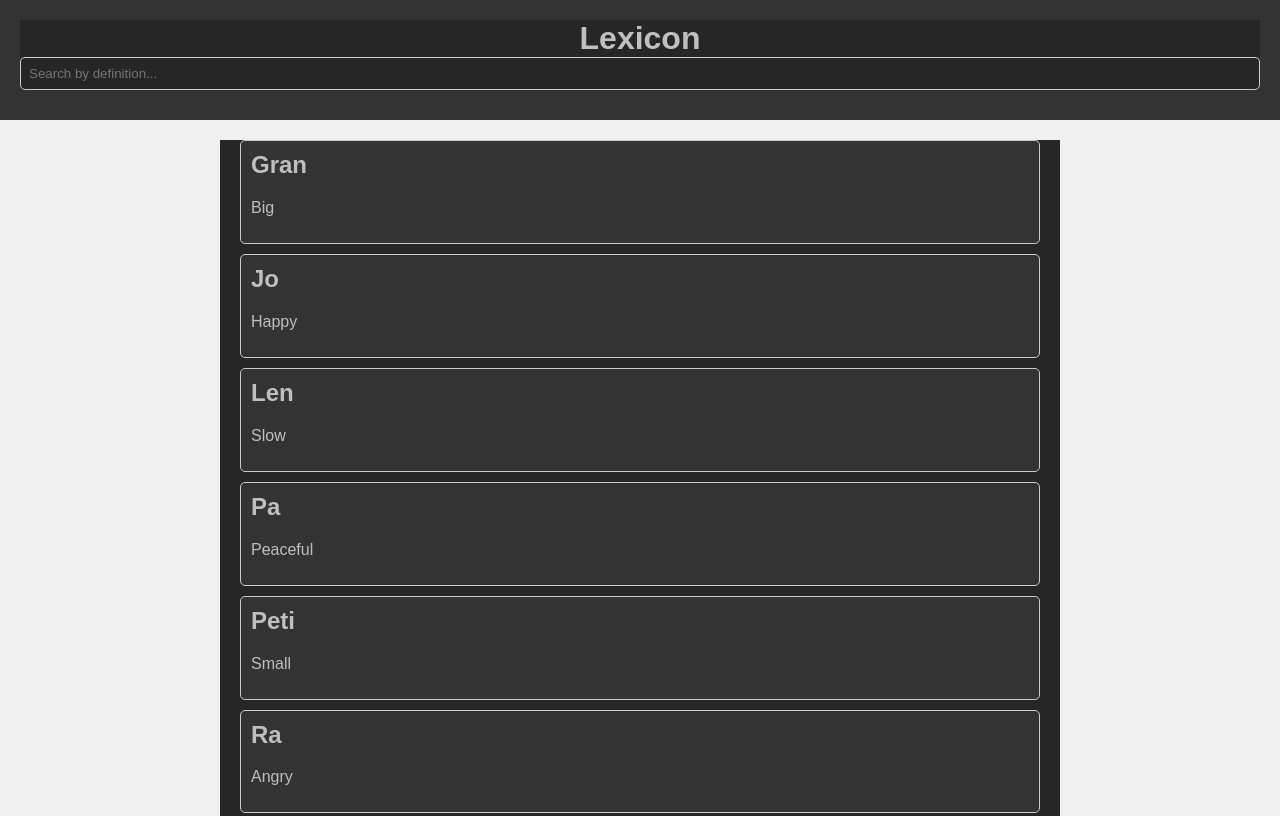
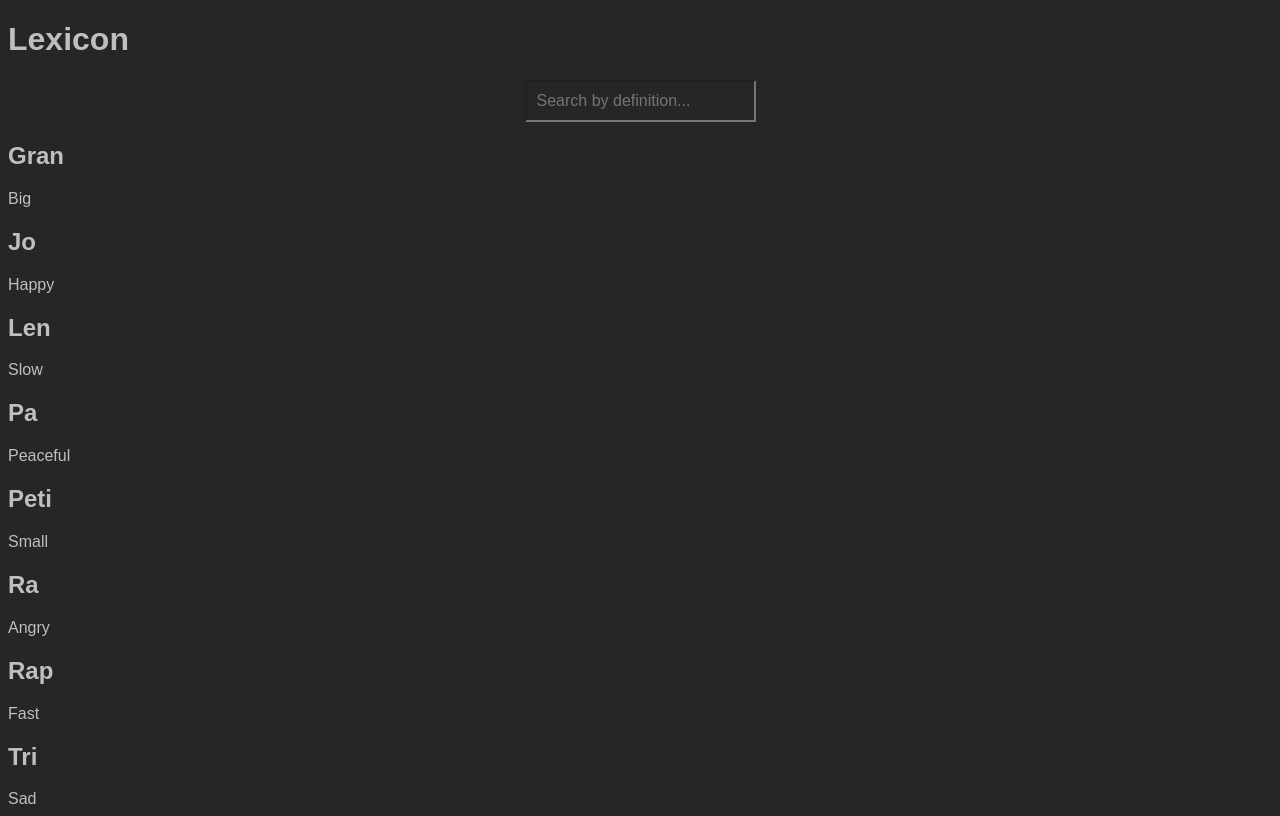
Before and after one commit to DarkMistofWoods/universum, a plain HTML site: page lexicon.html in a window 1280 px wide. Shown: the top 816 px of the page. Drawn offline with Linux system fonts and the light colour scheme.

Commit message:
Update index.css

```diff
--- a/resources/css/index.css
+++ b/resources/css/index.css
@@ -11,51 +11,46 @@
     background-color: #262626;
     color: #BFBFBF;
 }
-li {
-    list-style-type: none;
+
+nav ul li {
+    display: inline;
 }
-body {
-    font-family: Arial, sans-serif;
-    margin: 0;
-    padding: 0;
-    background-color: #f0f0f0;
+
+nav ul li a {
+    display: inline-block;
+    color: white;
+    text-align: center;
+    padding: 14px 16px;
+    text-decoration: none;
 }
-header {
-    background-color: #333;
-    color: #fff;
-    padding: 20px;
+
+nav ul li a:hover {
+    background-color: #111;
+}
+
+.universum {
+    display: block;
     text-align: center;
+    margin-top: 20px;
+    font-size: 20px;
+    text-decoration: none;
+    color: blue;
 }
-h1 {
-    margin: 0;
+
+.universum:hover {
+    text-decoration: underline;
 }
-h2 {
-    background-color: transparent;
+
+#searchBox {
+    display: block;
+    margin: 20px auto;
+    padding: 10px;
+    font-size: 16px;
 }
-p {
-    background-color: transparent;
+
+/* Additional styles for responsiveness and aesthetics */
+@media (max-width: 768px) {
+    #searchBox {
+        width: 80%;
+    }
 }
-.container {
-    background-color: #262626;
-    max-width: 800px;
-    margin: 20px auto;
-    padding: 0 20px;
-}
-.term {
-    background-color: #333;
-    border: 1px solid #ccc;
-    border-radius: 5px;
-    margin-bottom: 10px;
-    padding: 10px;
-}
-.term h2 {
-    margin-top: 0;
-}
-#searchBox {
-    width: 100%;
-    margin-bottom: 10px;
-    padding: 8px;
-    border: 1px solid #ccc;
-    border-radius: 5px;
-    box-sizing: border-box;
-}
```
